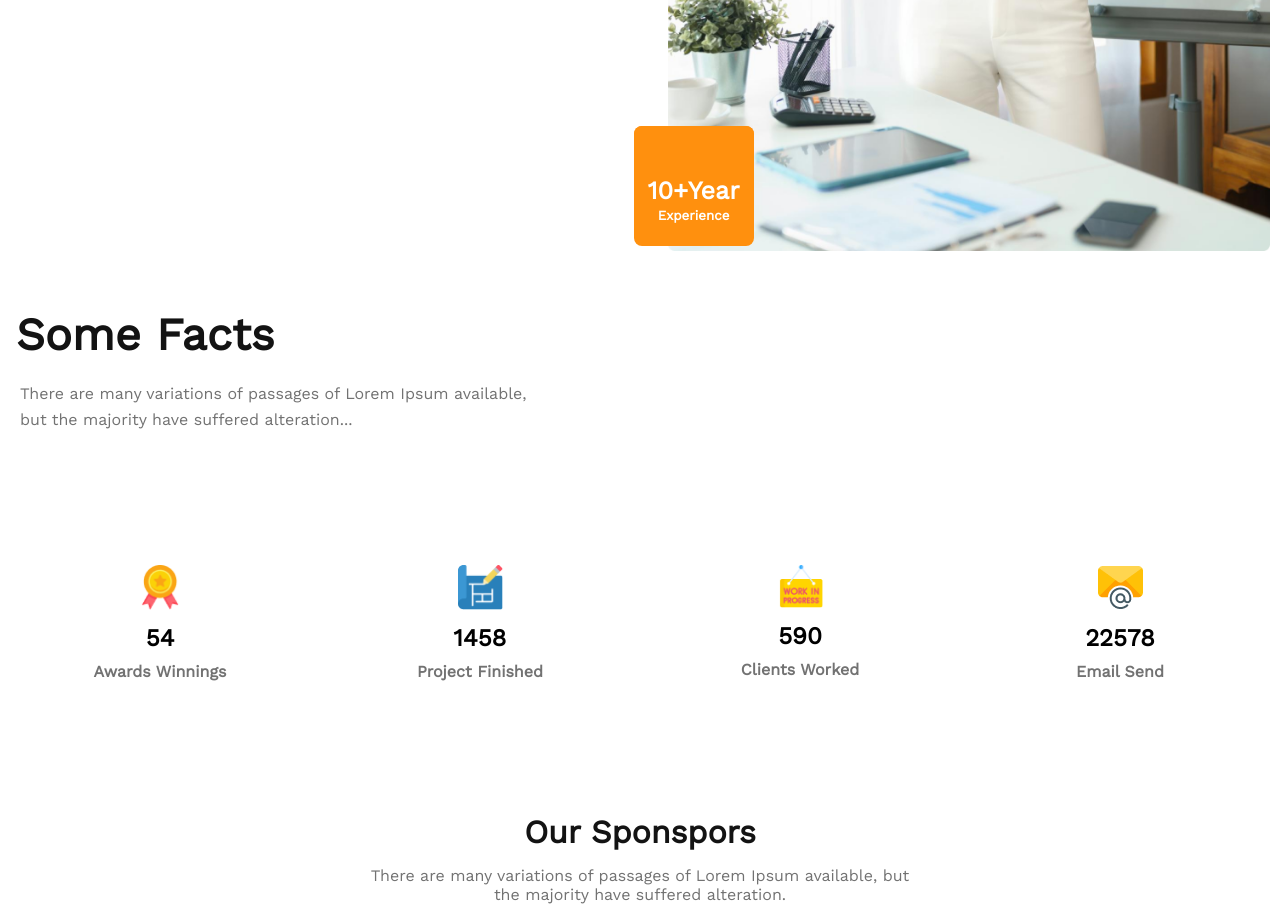
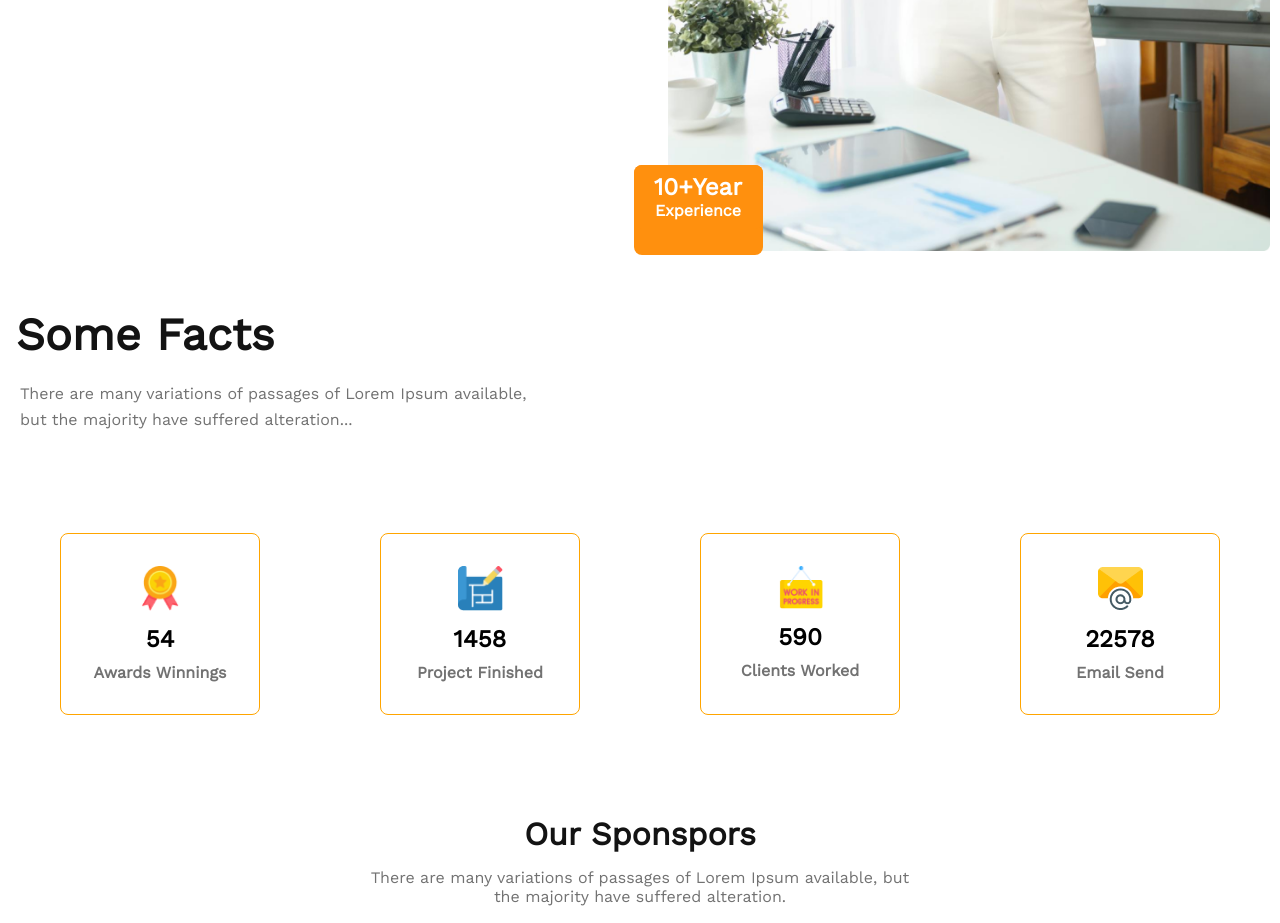
Before and after one commit to ImranRH321/b6-Architects-2-, a plain HTML site: page index.html in a window 1280 px wide. Shown: the part 2020-2943 px from the top of the page. Drawn offline with nearby package versions, Linux system fonts and the light colour scheme; files whose address does not match are found by name.

Commit message:
some-space

```diff
--- a/index.html
+++ b/index.html
@@ -131,11 +131,12 @@
         <div class="will_love_img_div">
           <img class="will_enjoy_img" src="/images/architect.png" alt="" />
           <div class="fixed_bottom_text">
-            <button class="orange_btn">
-              <span class="btn_text">10+Year</span>
-              <br />
-              <small>Experience</small>
-            </button>
+            <div class="text-info">
+              <button class="orange_btn">
+                <h2>10+Year</h2>
+                <span>Experience</span>
+              </button>
+            </div>
           </div>
         </div>
       </section>
--- a/style/style.css
+++ b/style/style.css
@@ -187,17 +187,20 @@ Our List feature
   position: absolute;
   bottom: 9px;
   left: -34px;
-    width: 120px;
-    height: 120px;
+  width: 129px;
+  height: 90px;
   background: #ff900e;
   border-radius: 8px;
   color: #ffffff;
+  bottom: 0;
 }
-.fixed_bottom_text button{
+.fixed_bottom_text button {
   width: 100%;
-    padding-top: 50px;
+  /* margin-top: -42px; */
   font-size: 1rem;
+  position: absolute;
 }
+
 .btn_text{
     font-size: 25px;
 }
@@ -235,7 +238,20 @@ Our List feature
   width: 200px;
   padding: 2rem;
   margin-top: 80px;
+  border: 1px solid orange;
+  border-radius: 8px;
 }
+
+.services_container:hover .service{
+  background-color: #96ea36;
+  color: rgb(0, 0, 0);
+  transform: rotate(360deg);
+  box-shadow: rgba(0, 0, 0, 0.24) 0px 3px 8px;
+  transition: 500ms;
+
+}
+
+
 .service img{
   width: 45px;
 }
```
Lines whose indentation alone changed are shown as unchanged.
